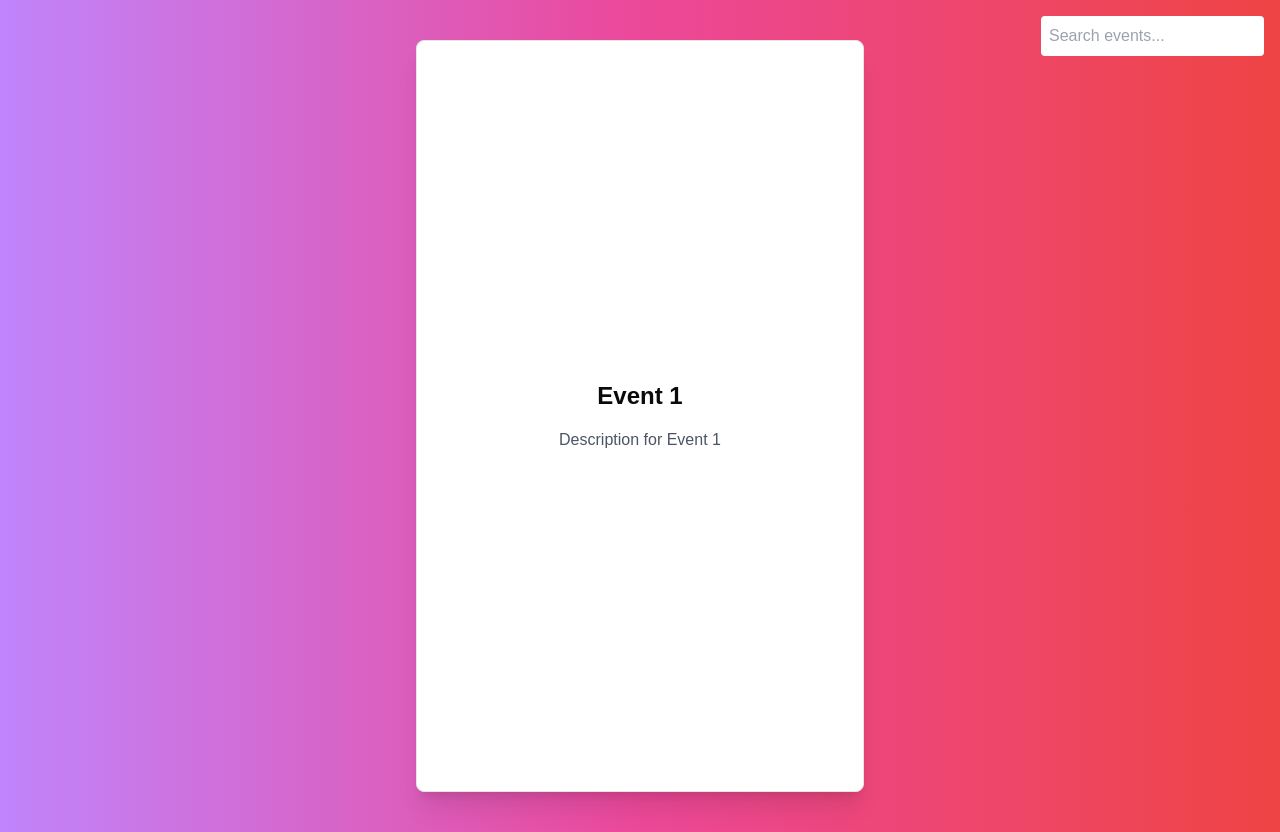
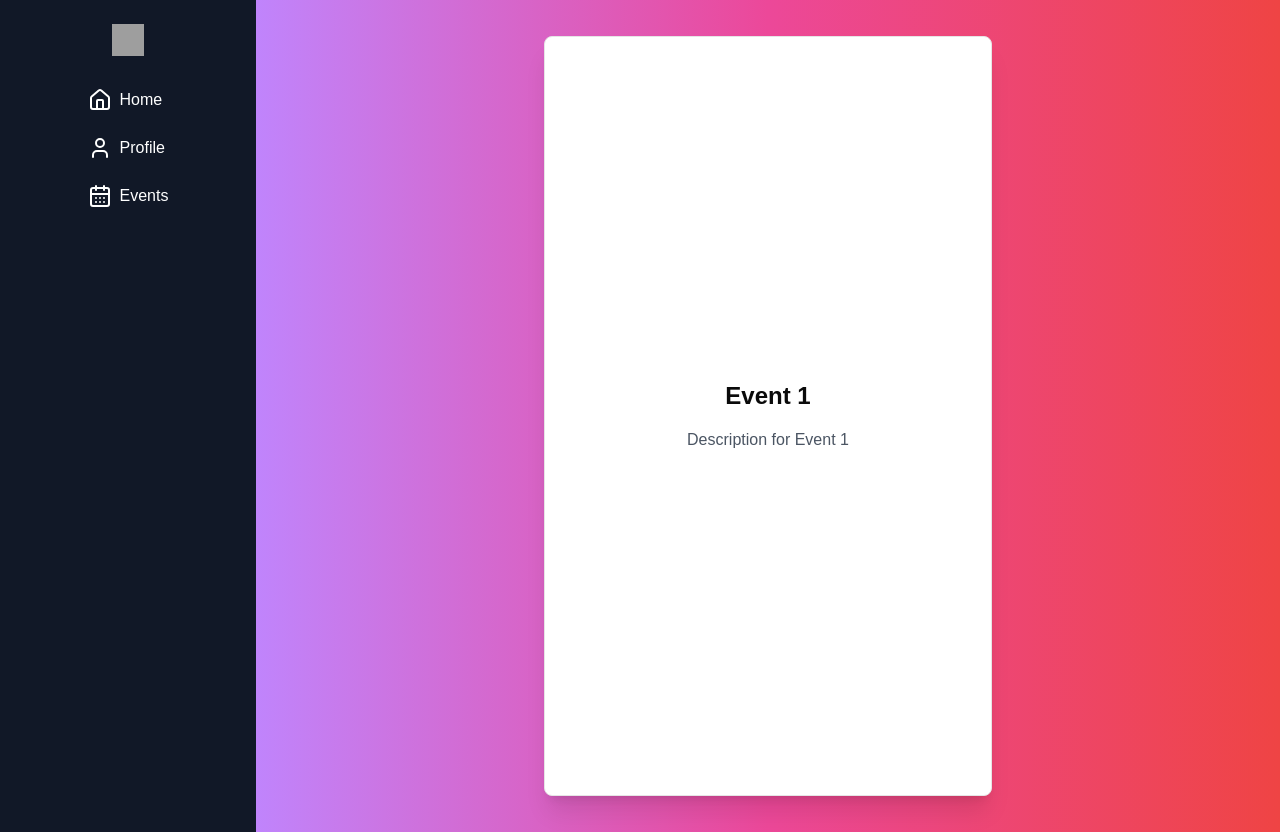
Before and after one commit to cello305/event-swiper, a Next.js app: page /eventswipe in a window 1280 px wide. Built offline with nearby package versions, Linux system fonts and the light colour scheme; grey boxes are pictures that could not be loaded.

Commit message:
ui updates

```diff
--- a/package.json
+++ b/package.json
@@ -9,6 +9,7 @@
     "lint": "next lint"
   },
   "dependencies": {
+    "@headlessui/react": "^2.1.8",
     "@radix-ui/react-accordion": "^1.2.0",
     "@radix-ui/react-avatar": "^1.1.0",
     "@radix-ui/react-checkbox": "^1.1.1",
--- a/src/app/eventswipe/page.tsx
+++ b/src/app/eventswipe/page.tsx
@@ -3,7 +3,7 @@
 import { useState, useEffect } from 'react'
 import { motion, useAnimation, PanInfo } from 'framer-motion'
 import { Card, CardContent } from "@/components/ui/card"
-import { ArrowLeft, ArrowRight, ArrowUp, ArrowDown } from "lucide-react"
+import { Home, User, CalendarDays } from "lucide-react"; // Removed Search
 
 const cardData = [
   { id: 1, title: "Event 1", description: "Description for Event 1" },
@@ -24,11 +24,8 @@ export default function Component() {
   const controls = useAnimation()
   const [isSwiping, setIsSwiping] = useState(false)
   const [isKeyPressed, setIsKeyPressed] = useState(false)
-  const [searchTerm, setSearchTerm] = useState('')
 
-  const filteredCardData = cardData.filter(card =>
-    card.title.toLowerCase().includes(searchTerm.toLowerCase())
-  );
+  const filteredCardData = cardData; // No longer filtering based on search
 
   const handleSwipe = (newDirection: 'left' | 'right' | 'up' | 'down') => {
     if (isSwiping) return;
@@ -36,8 +33,8 @@ export default function Component() {
     setDirection(newDirection);
 
     controls.start({
-      x: newDirection === 'left' ? -300 : newDirection === 'right' ? 300 : 0,
-      y: newDirection === 'up' ? -300 : newDirection === 'down' ? 300 : 0,
+      x: newDirection === 'left' ? -150 : newDirection === 'right' ? 150 : 0, // Reduced distance
+      y: newDirection === 'up' ? -150 : newDirection === 'down' ? 150 : 0, // Reduced distance
       opacity: 0
     });
 
@@ -51,7 +48,7 @@ export default function Component() {
         return prevIndex;
       });
       resetCard();
-    }, 300);
+    }, 150);
   };
 
   const resetCard = () => {
@@ -93,6 +90,7 @@ export default function Component() {
         break;
       case "ArrowDown":
         handleSwipe('down');
+        event.preventDefault();
         break;
     }
   }
@@ -111,18 +109,35 @@ export default function Component() {
   }, [])
 
   return (
-    <div className="min-h-screen flex flex-col items-center justify-start bg-gradient-to-r from-purple-400 via-pink-500 to-red-500 p-4 overflow-hidden relative">
-      <div className="absolute top-4 right-4 z-10">
-        <input
-          type="text"
-          placeholder="Search events..."
-          value={searchTerm}
-          onChange={(e) => setSearchTerm(e.target.value)}
-          className="p-2 rounded"
+    <div className="min-h-screen flex">
+      {/* Static Sidebar */}
+      <nav className="bg-gray-900 text-white w-64 flex flex-col items-center py-6">
+        <div className="mb-8">
+          <img
+            src="/logo.png" // Replace with your own logo or icon
+            alt="Logo"
+            className="w-8 h-8"
           />
         </div>
+        <ul className="space-y-6">
+          <li className="flex items-center cursor-pointer hover:text-pink-500">
+            <Home size={24} />
+            <span className="ml-2">Home</span>
+          </li>
+          <li className="flex items-center cursor-pointer hover:text-pink-500">
+            <User size={24} />
+            <span className="ml-2">Profile</span>
+          </li>
+          <li className="flex items-center cursor-pointer hover:text-pink-500">
+            <CalendarDays size={24} />
+            <span className="ml-2">Events</span>
+          </li>
+        </ul>
+      </nav>
 
-      <div className="relative w-full max-w-md h-[100vh] flex flex-col justify-center py-6">
+      {/* Main content */}
+      <div className="flex-1 flex flex-col items-center justify-start bg-gradient-to-r from-purple-400 via-pink-500 to-red-500 p-4 overflow-hidden relative">
+        <div className="relative w-full max-w-md h-[100vh] flex flex-col justify-center py-5">
           <motion.div
             drag
             dragConstraints={{ left: 0, right: 0, top: 0, bottom: 0 }}
@@ -130,7 +145,7 @@ export default function Component() {
             animate={controls}
             className="w-full h-full flex items-center justify-center"
           >
-          <Card className="w-full h-full flex items-center justify-center shadow-xl">
+            <Card className="w-full h-full flex items-center justify-center shadow-xl relative">
               {filteredCardData.length > 0 ? (
                 <CardContent className="text-center p-6">
                   <h2 className="text-2xl font-bold mb-4">{filteredCardData[currentCardIndex].title}</h2>
@@ -138,19 +153,12 @@ export default function Component() {
                 </CardContent>
               ) : (
                 <CardContent className="text-center p-6">
-                <p className="text-gray-600">No events found.</p>
+                  <h2 className="text-2xl font-bold mb-4">No Events Found</h2>
                 </CardContent>
               )}
             </Card>
           </motion.div>
-        {direction && (
-          <div className="absolute text-white text-6xl">
-            {direction === 'up' && <ArrowUp className="bottom-4 left-1/2 -translate-x-1/2" />}
-            {direction === 'down' && <ArrowDown className="top-4 left-1/2 -translate-x-1/2" />}
-            {direction === 'left' && <ArrowLeft className="right-4 top-1/2 -translate-y-1/2" />}
-            {direction === 'right' && <ArrowRight className="left-4 top-1/2 -translate-y-1/2" />}
         </div>
-        )}
       </div>
     </div>
   )
```
Also changed, not shown: 1 other file (tests, documents, lock files or other folders). Lines whose indentation alone changed are shown as unchanged.
